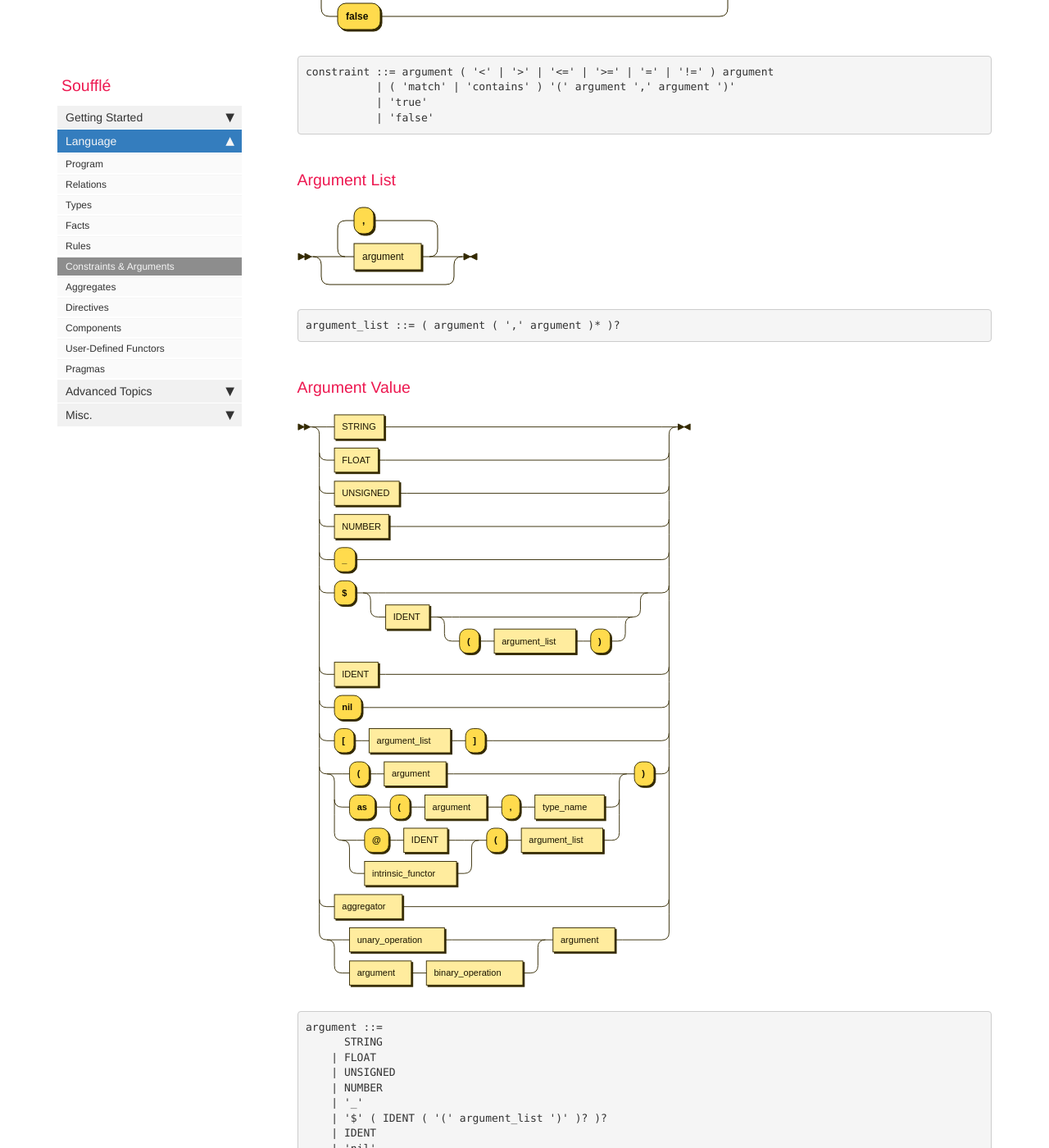
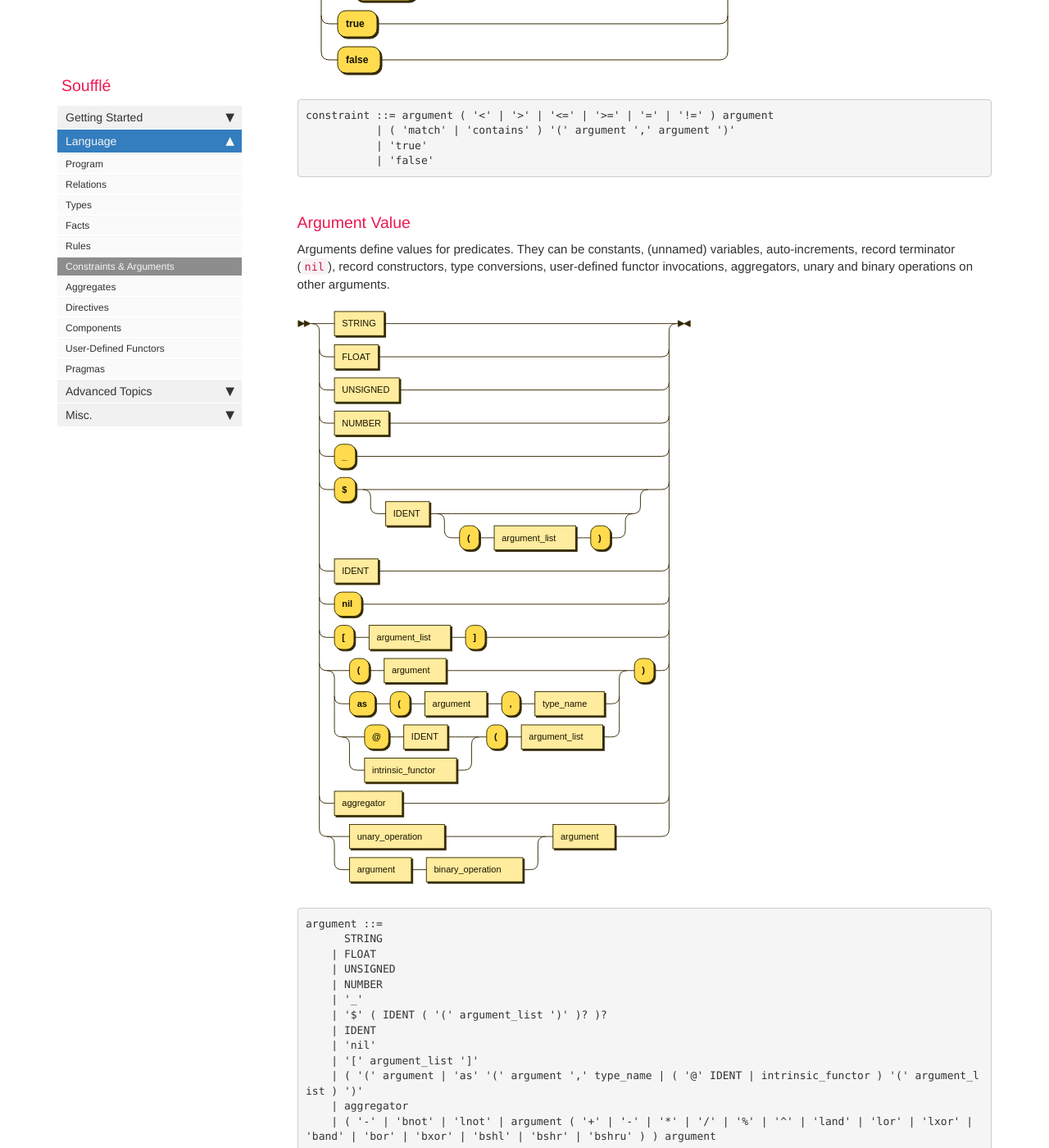
Before and after one commit to souffle-lang/souffle-lang.github.io, a Jekyll site: the page built from pages/docs/expr_constr.md, in a window 1280 px wide and 1400 px high, scrolled down 5234 px. Shown: the whole window at 82% size. Built offline with Jekyll 4.4.1, drawn with Linux system fonts in a browser that asks for light colours; comment, search, counter and statistics services are not loaded; some of the changed text lies outside the part shown.

Commit message:
Update expr_constr.md

````diff
--- a/pages/docs/expr_constr.md
+++ b/pages/docs/expr_constr.md
@@ -196,9 +196,11 @@ C(i,j) :- B(c,i), B(c,j), i!=j.
 The above example does not output anything.
 
 ## Syntax
-In the following, we define constraints and argument values in Souffle more formally using [syntax diagrams](https://en.wikipedia.org/wiki/Syntax_diagram) and [EBNF](https://en.wikipedia.org/wiki/Extended_Backus–Naur_form). The syntax diagrams were produced using [Bottlecaps](https://www.bottlecaps.de/rr/ui).
+In the following, we define constraints and argument values in Souffle more formally using [syntax diagrams](https://en.wikipedia.org/wiki/Syntax_diagram) and [EBNF](https://en.wikipedia.org/wiki/Extended_Backus–Naur_form). The syntax diagrams were produced with [Bottlecaps](https://www.bottlecaps.de/rr/ui).
 
 ### Constraint
+
+A constraint is a predicate in the body of a rule. It either produces a true or a false value. Constraints can be inequalities and equalities for primitive types, and there are string constraints for matching and containment ship.
 
 ![constraint](https://souffle-lang.github.io/img/constraint.svg)
 
@@ -210,15 +212,9 @@ constraint ::= argument ( '<' | '>' | '<=' | '>=' | '=' | '!=' ) argument
 ```
 
 
-### Argument List
+### Argument Value
 
-![Argument List](https://souffle-lang.github.io/img/argument_list.svg)
-
-```ebnf
-argument_list ::= ( argument ( ',' argument )* )?
-```
-
-### Argument Value
+Arguments define values for predicates. They can be constants, (unnamed) variables, auto-increments, record terminator (`nil`), record constructors, type conversions, user-defined functor invocations, aggregators, unary and binary operations on other arguments.
 
 ![Argument](https://souffle-lang.github.io/img/argument.svg)
 
@@ -237,6 +233,15 @@ argument ::=
     | aggregator
     | ( '-' | 'bnot' | 'lnot' | argument ( '+' | '-' | '*' | '/' | '%' | '^' | 'land' | 'lor' | 'lxor' | 'band' | 'bor' | 'bxor' | 'bshl' | 'bshr' | 'bshru' ) ) argument
 ```
+
+### Argument List
+
+![Argument List](https://souffle-lang.github.io/img/argument_list.svg)
+
+```ebnf
+argument_list ::= ( argument ( ',' argument )* )?
+```
+
 ### Intrinsic Functor
 
 ![Intrinsic Functor](https://souffle-lang.github.io/img/intrinsic_functor.svg)
````
